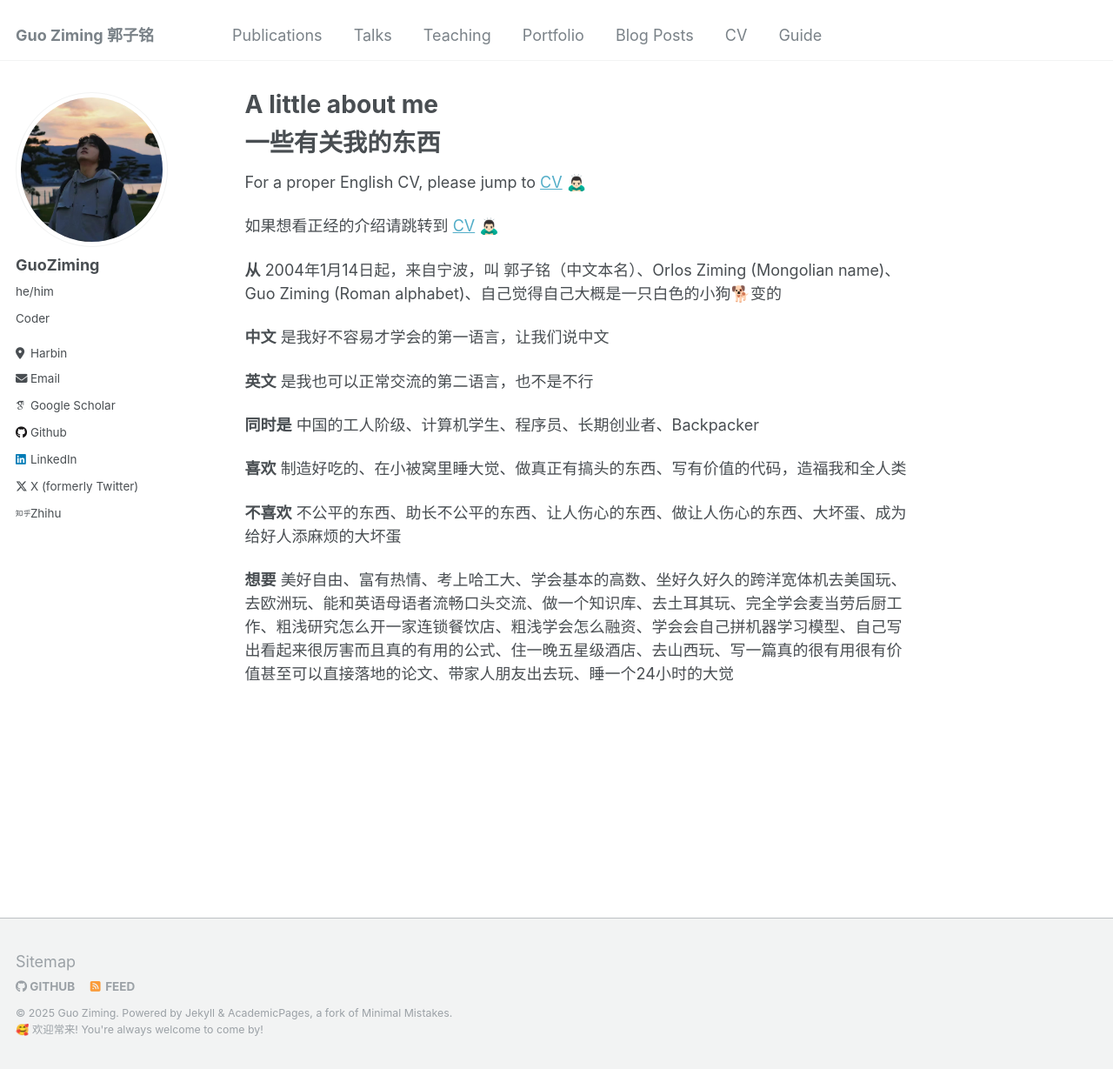
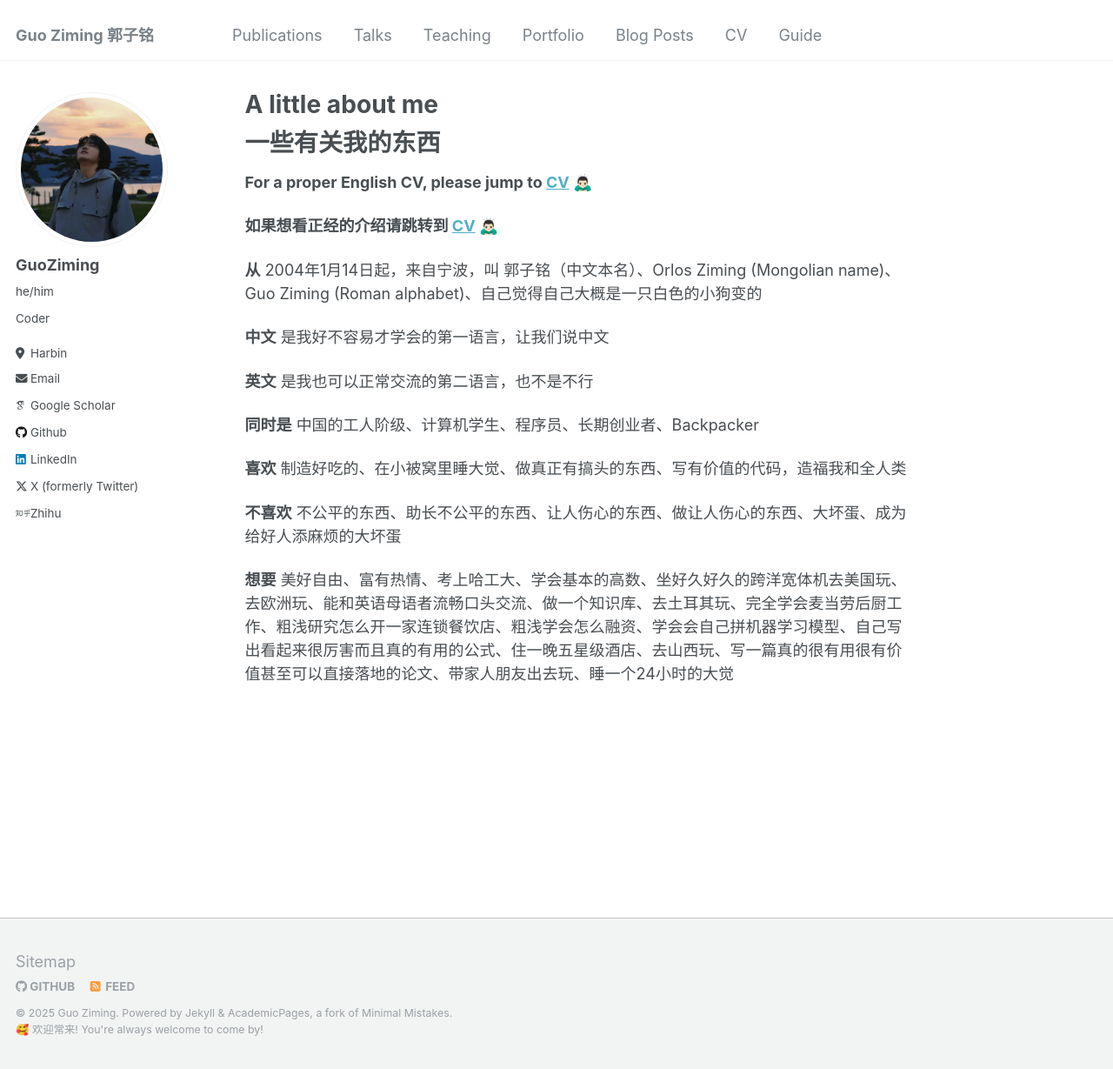
Before and after one commit to mcxiaoxiao/mcxiaoxiao.github.io, a Jekyll site: the page built from _pages/about.md, in a window 1280 px wide and 1229 px high. Shown: the whole window at 87% size. Built offline with Jekyll 4.4.1, drawn with Linux system fonts in a browser that asks for light colours; some web fonts are replaced.

```diff
--- a/_pages/about.md
+++ b/_pages/about.md
@@ -9,11 +9,11 @@ redirect_from:
 
 # 一些有关我的东西
 
-For a proper English CV, please jump to [CV](https://mcxiaoxiao.github.io/cv/) 🙇🏻‍♂️
+**For a proper English CV, please jump to [CV](https://mcxiaoxiao.github.io/cv/) 🙇🏻‍♂️**
 
-如果想看正经的介绍请跳转到 [CV](https://mcxiaoxiao.github.io/cv/) 🙇🏻‍♂️
+**如果想看正经的介绍请跳转到 [CV](https://mcxiaoxiao.github.io/cv/) 🙇🏻‍♂️**
 
-**从** 2004年1月14日起，来自宁波，叫 郭子铭（中文本名）、Orlos Ziming (Mongolian name)、Guo Ziming (Roman alphabet)、自己觉得自己大概是一只白色的小狗🐕变的
+**从** 2004年1月14日起，来自宁波，叫 郭子铭（中文本名）、Orlos Ziming (Mongolian name)、Guo Ziming (Roman alphabet)、自己觉得自己大概是一只白色的小狗变的
 
 **中文** 是我好不容易才学会的第一语言，让我们说中文
 
```
